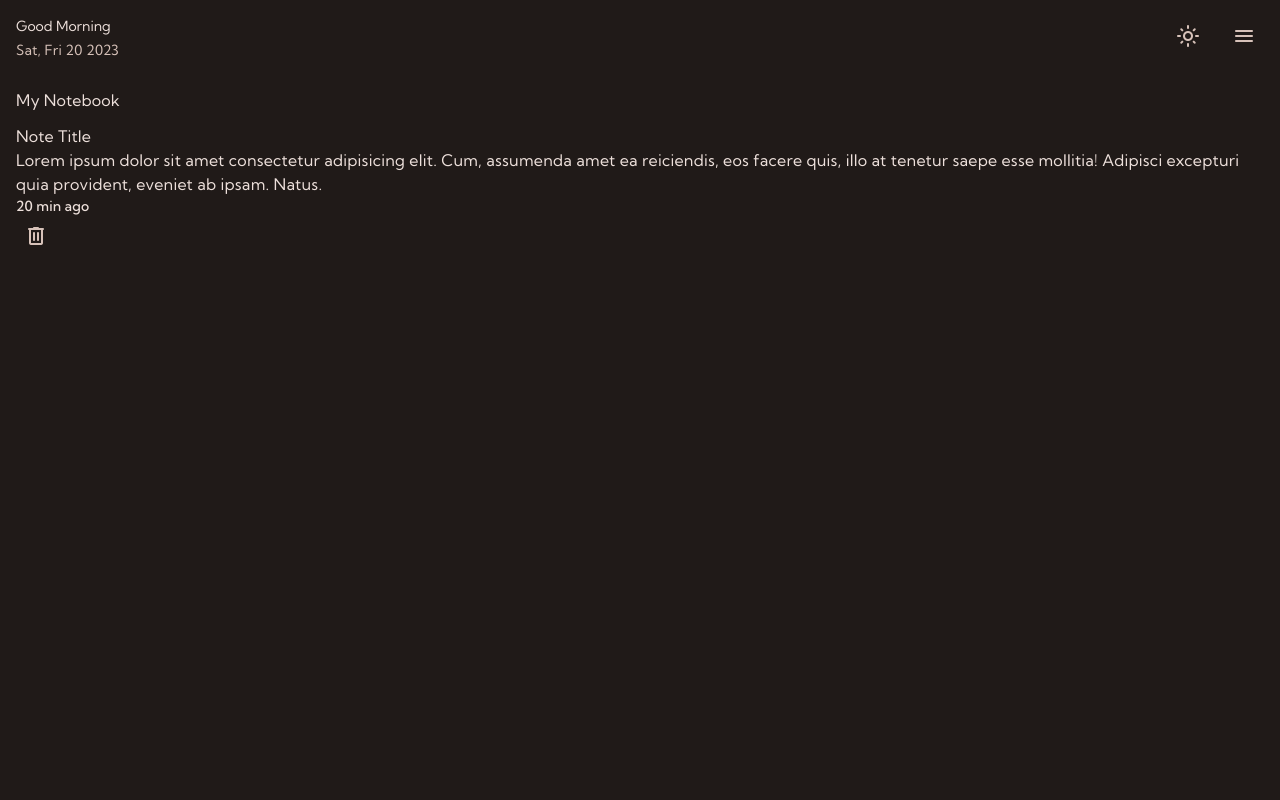
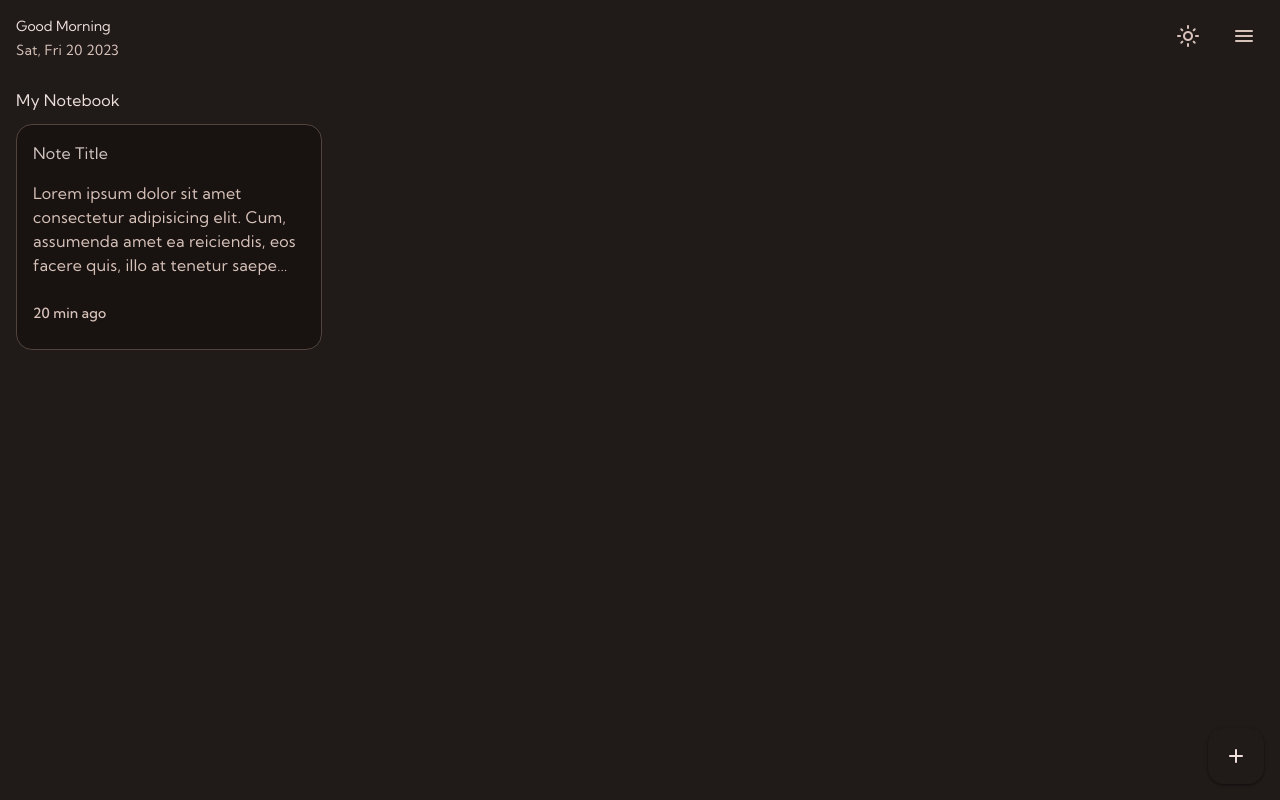
Before and after one commit to sukhmeetsingh-dev/NoteTaking-CRUD-APP, a plain HTML site: page index.html in a window 1280 px wide. Drawn offline with nearby package versions, Linux system fonts and the light colour scheme.

Commit message:
sidebar, header, notelist completed

```diff
--- a/index.html
+++ b/index.html
@@ -153,14 +153,17 @@
          -->
 
         <div class="note-list" data-note-panel>
+
+            <div class="card">
                 <h3 class="card-title text-title-medium">Note Title</h3>
 
-            <p class="card-text text-body-large">Lorem ipsum dolor sit amet consectetur adipisicing elit. Cum, assumenda
+                <p class="card-text text-body-large">Lorem ipsum dolor sit amet consectetur adipisicing elit. Cum,
+                    assumenda
                     amet ea reiciendis, eos facere quis, illo at tenetur saepe esse mollitia! Adipisci excepturi quia
                     provident, eveniet ab ipsam. Natus.</p>
 
                 <div class="wrapper">
-                <span class="cardd-time text-label-large">20 min ago</span>
+                    <span class="card-time text-label-large">20 min ago</span>
 
                     <button class="icon-btn large" aria-label="Delete note" data-tooltip="Delete note">
                         <span class="material-symbols-rounded" aria-hidden="true">delete</span>
@@ -168,9 +171,23 @@
                         <div class="state-layer"></div>
                     </button>
                 </div>
+            </div>
 
             <div class="state-layer"></div>
         </div>
+
+
+        <!--
+            - #FAB button for mobile
+         -->
+
+        <button class="fab" aria-label="New note" data-note-create-btn>
+            <span class="material-symbols-rounded" aria-hidden="true">add</span>
+
+            <div class="state-layer"></div>
+        </button>
+
+
     </main>
 
 </body>
--- a/src/css/style.css
+++ b/src/css/style.css
@@ -526,7 +526,28 @@ body {
  * FAB (Floating Action Button)
  */
 
+.fab {
+  height: 56px;
+  max-width: max-content;
+  background-color: var(--primary-container);
+  color: var(--on-primary-container);
+  --state-layer-bg: var(--on-primary-container);
+  display: flex;
+  align-items: center;
+  gap: var(--spacing-2);
+  padding-inline: var(--spacing-4);
+  border-radius: var(--radius-large);
+  box-shadow: var(--shadow-1);
+  transition: box-shadow var(--tr-duration-short);
+}
 
+.fab:hover {
+  box-shadow: var(--shadow-2);
+}
+
+.fab .text {
+  padding-inline-end: var(--spacing-2);
+}
 
 /**
  * Card
@@ -548,6 +569,41 @@ body {
   border-color: var(--outline);
 }
 
+.card .card-title {
+  color: var(--on-surface);
+}
+
+.card .card-text {
+  color: var(--on-surface-variant);
+  margin-block: var(--spacing-4);
+  text-wrap: balance;
+  -webkit-line-clamp: 4;
+  line-clamp: 4;
+  display: -webkit-box;
+  -webkit-box-orient: vertical;
+  text-overflow: ellipsis;
+  overflow: hidden;
+}
+
+.card .wrapper {
+  display: flex;
+  justify-content: space-between;
+  align-items: center;
+  margin-block-start: auto;
+}
+
+.card .card-time {
+  color: var(--on-surface-variant);
+}
+
+.card .icon-btn {
+  opacity: 0;
+  transition: opacity var(--tr-duration-short) var(--tr-easing-linear);
+}
+
+.card:where(:hover, :focus-visible) .icon-btn {
+  opacity: 1;
+}
 
 /**
  * Modal
@@ -725,9 +781,21 @@ body {
   margin-block: var(--spacing-3);
 }
 
+.note-list {
+  position: relative;
+  display: grid;
+  grid-template-columns: repeat(auto-fill, minmax(280px, 1fr));
+  align-content: flex-start;
+  align-items: stretch;
+  gap: var(--spacing-2);
+}
 
-
-
+.main .fab {
+  position: fixed;
+  bottom: var(--spacing-4);
+  right: var(--spacing-4);
+  z-index: 2;
+}
 
 
 /*-----------------------------------*\
```
Lines whose indentation alone changed are shown as unchanged.
